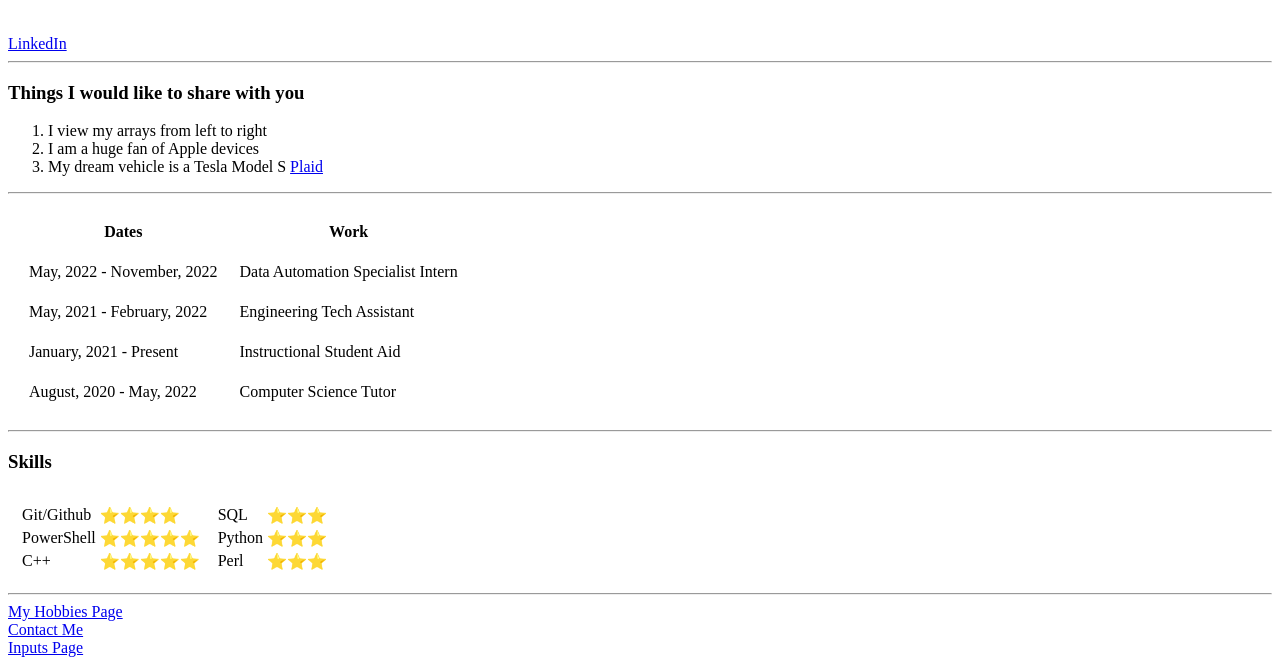
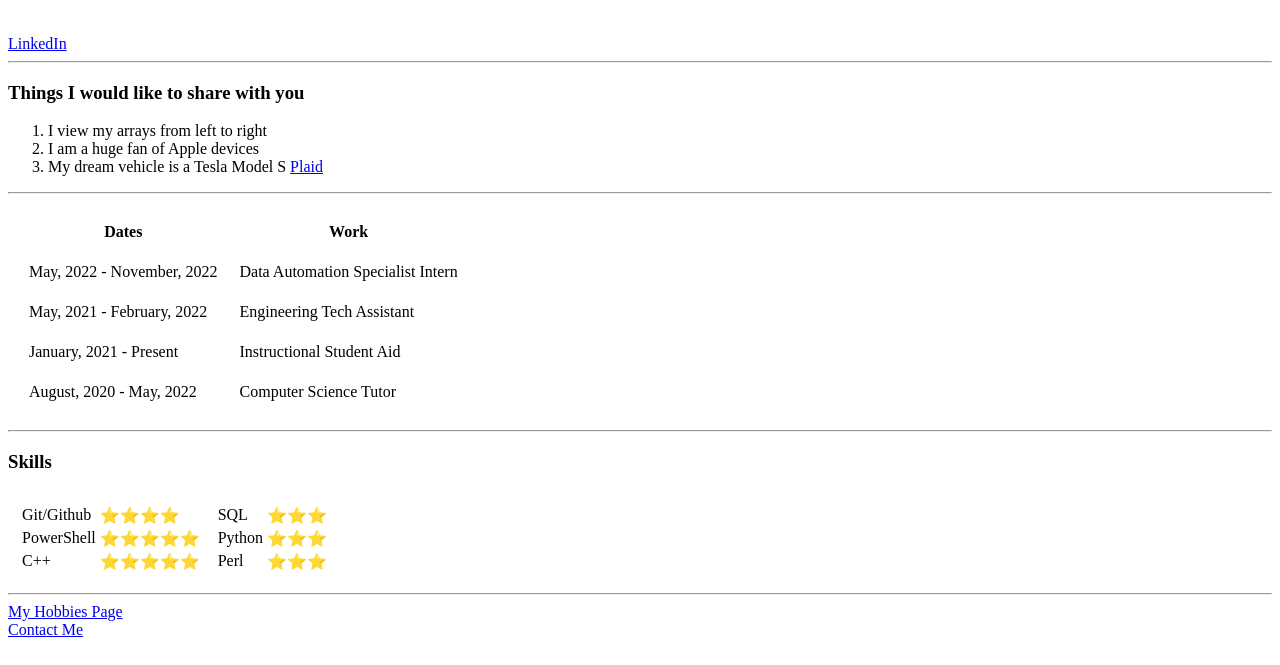
Before and after one commit to dantor09/group_website, a plain HTML site: page index.html in a window 1280 px wide. Shown: the part 337-1002 px from the top of the page. Drawn offline with Linux system fonts and the light colour scheme.

Commit message:
remove link from index page to inputs page
The inputs page does not exist anymore and this is why it was decided to remove that link to that page

```diff
--- a/index.html
+++ b/index.html
@@ -104,8 +104,6 @@
     <a href="hobbies.html"> My Hobbies Page </a>
     <br>
     <a href="contact_me.html"> Contact Me</a>
-    <br>
-    <a href="inputs.html"> Inputs Page</a>
 
 
 </body>
```
